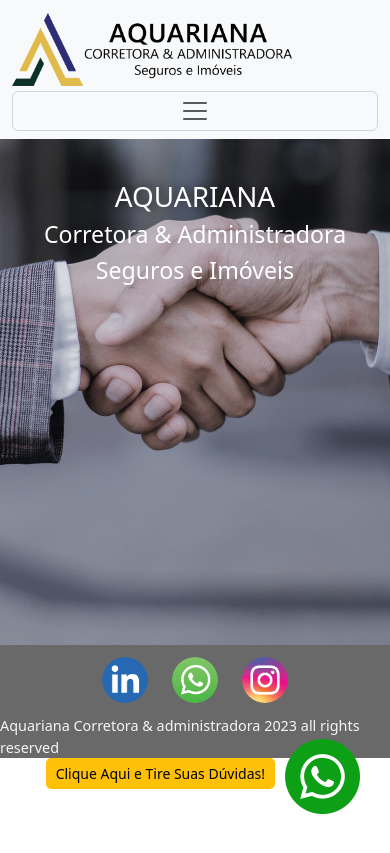
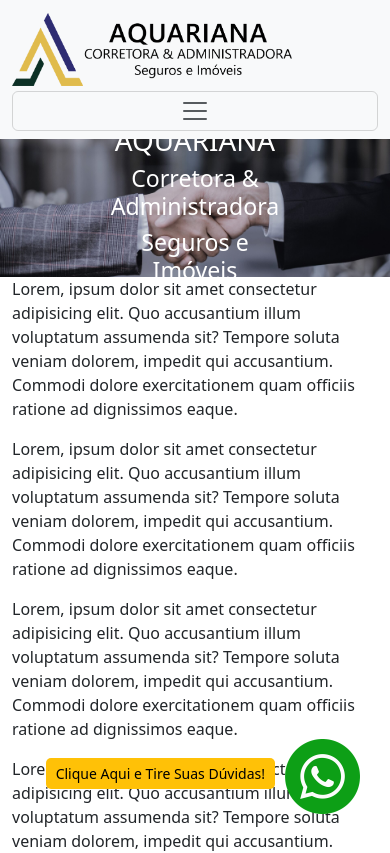
Before and after one commit to PedroOrnelasPego/aquariana-corretora, a React (Vite) app: page / in a window 390 px wide. Shown: the top 853 px of the page. Built offline with nearby package versions, Linux system fonts and the light colour scheme.

Commit message:
chore: imagem menor responsiva

```diff
--- a/src/components/MenuBar/MenuBar.jsx
+++ b/src/components/MenuBar/MenuBar.jsx
@@ -8,7 +8,7 @@ import "./MenuBar.scss";
 
 const MenuBar = () => {
   return (
-    <Navbar fixed="top" expand="xl" className="navbar bg-body-tertiary">
+    <Navbar sticky="top" expand="xl" className="navbar bg-body-tertiary">
       <Container className="menuBar">
         <Navbar.Brand>
           <Link to="/" className="logo-link">
--- a/src/components/MenuBar/MenuBar.scss
+++ b/src/components/MenuBar/MenuBar.scss
@@ -15,9 +15,6 @@
     }
   }
 
-  .navbar-collapse{
-
-  }
   .logo {
     width: 280px;
   }
--- a/src/pages/Home/Home.jsx
+++ b/src/pages/Home/Home.jsx
@@ -1,17 +1,102 @@
 import "./Home.scss";
+import backgroundHome from "../../assets/background/home.jpg";
+import { Container } from "react-bootstrap";
 
 const Home = () => {
   return (
     <div className="home">
-      <div className="home_header">
-        <div className="relative flex items-center flex-col justify-center text-center text-white font-bold">
-          <h1 className="home_header__title text-6xl md:text-7xl lg:text-8xl xl:text-8xl">
+      <div className="home__header">
+        <img
+          src={backgroundHome}
+          className="w-full h-auto sm:h-60 md:h-80 lg:h-96 xl:h-80"
+          alt="Imagem responsiva"
+        />
+        <div className="home__header__container">
+          <h1 className="home-title text-4xl md:text-5xl lg:text-6xl xl:text-7xl 2xl:text-8xl">
             AQUARIANA
           </h1>
-          <h3>Corretora & Administradora</h3>
-          <h3> Seguros e Imóveis</h3>
+          <h3 className="text-base md:text-lg lg:text-xl xl:text-xl">
+            Corretora & Administradora
+          </h3>
+          <h3 className="text-base md:text-lg lg:text-xl xl:text-xl">
+            Seguros e Imóveis
+          </h3>
         </div>
       </div>
+      <Container>
+        <p>
+          Lorem, ipsum dolor sit amet consectetur adipisicing elit. Quo
+          accusantium illum voluptatum assumenda sit? Tempore soluta veniam
+          dolorem, impedit qui accusantium. Commodi dolore exercitationem quam
+          officiis ratione ad dignissimos eaque.
+        </p>
+        <p>
+          Lorem, ipsum dolor sit amet consectetur adipisicing elit. Quo
+          accusantium illum voluptatum assumenda sit? Tempore soluta veniam
+          dolorem, impedit qui accusantium. Commodi dolore exercitationem quam
+          officiis ratione ad dignissimos eaque.
+        </p>
+        <p>
+          Lorem, ipsum dolor sit amet consectetur adipisicing elit. Quo
+          accusantium illum voluptatum assumenda sit? Tempore soluta veniam
+          dolorem, impedit qui accusantium. Commodi dolore exercitationem quam
+          officiis ratione ad dignissimos eaque.
+        </p>
+        <p>
+          Lorem, ipsum dolor sit amet consectetur adipisicing elit. Quo
+          accusantium illum voluptatum assumenda sit? Tempore soluta veniam
+          dolorem, impedit qui accusantium. Commodi dolore exercitationem quam
+          officiis ratione ad dignissimos eaque.
+        </p>
+        <p>
+          Lorem, ipsum dolor sit amet consectetur adipisicing elit. Quo
+          accusantium illum voluptatum assumenda sit? Tempore soluta veniam
+          dolorem, impedit qui accusantium. Commodi dolore exercitationem quam
+          officiis ratione ad dignissimos eaque.
+        </p>
+        <p>
+          Lorem, ipsum dolor sit amet consectetur adipisicing elit. Quo
+          accusantium illum voluptatum assumenda sit? Tempore soluta veniam
+          dolorem, impedit qui accusantium. Commodi dolore exercitationem quam
+          officiis ratione ad dignissimos eaque.
+        </p>
+        <p>
+          Lorem, ipsum dolor sit amet consectetur adipisicing elit. Quo
+          accusantium illum voluptatum assumenda sit? Tempore soluta veniam
+          dolorem, impedit qui accusantium. Commodi dolore exercitationem quam
+          officiis ratione ad dignissimos eaque.
+        </p>
+        <p>
+          Lorem, ipsum dolor sit amet consectetur adipisicing elit. Quo
+          accusantium illum voluptatum assumenda sit? Tempore soluta veniam
+          dolorem, impedit qui accusantium. Commodi dolore exercitationem quam
+          officiis ratione ad dignissimos eaque.
+        </p>
+        <p>
+          Lorem, ipsum dolor sit amet consectetur adipisicing elit. Quo
+          accusantium illum voluptatum assumenda sit? Tempore soluta veniam
+          dolorem, impedit qui accusantium. Commodi dolore exercitationem quam
+          officiis ratione ad dignissimos eaque.
+        </p>
+        <p>
+          Lorem, ipsum dolor sit amet consectetur adipisicing elit. Quo
+          accusantium illum voluptatum assumenda sit? Tempore soluta veniam
+          dolorem, impedit qui accusantium. Commodi dolore exercitationem quam
+          officiis ratione ad dignissimos eaque.
+        </p>
+        <p>
+          Lorem, ipsum dolor sit amet consectetur adipisicing elit. Quo
+          accusantium illum voluptatum assumenda sit? Tempore soluta veniam
+          dolorem, impedit qui accusantium. Commodi dolore exercitationem quam
+          officiis ratione ad dignissimos eaque.
+        </p>
+        <p>
+          Lorem, ipsum dolor sit amet consectetur adipisicing elit. Quo
+          accusantium illum voluptatum assumenda sit? Tempore soluta veniam
+          dolorem, impedit qui accusantium. Commodi dolore exercitationem quam
+          officiis ratione ad dignissimos eaque.
+        </p>
+      </Container>
     </div>
   );
 };
--- a/src/pages/Home/Home.scss
+++ b/src/pages/Home/Home.scss
@@ -1,16 +1,20 @@
 .home {
-    .home_header {
-      padding-top: 10rem;
-      padding-bottom: 22rem;
-      background-image: url("../../assets/background/home.jpg");
-      background-repeat: no-repeat;
-      background-attachment: scroll;
-      background-position: center;
-      background-size: cover;
+  .home-title {
+    text-shadow: 4px -2px 8px rgba(0, 0, 0, 0.562);
 
-      &__title {
-        text-shadow: 4px -2px 8px rgba(0, 0, 0, 0.562);
-        margin-top: 20px;
-      }
+  }
+
+  &__header {
+    position: relative;
+
+    &__container {
+      position: absolute;
+      top: 50%;
+      left: 50%;
+      transform: translate(-50%, -50%);
+      z-index: 1;
+      text-align: center;
+      color: white;
     }
   }
+}
```
Also changed, not shown: src/assets/background/home.jpg.
